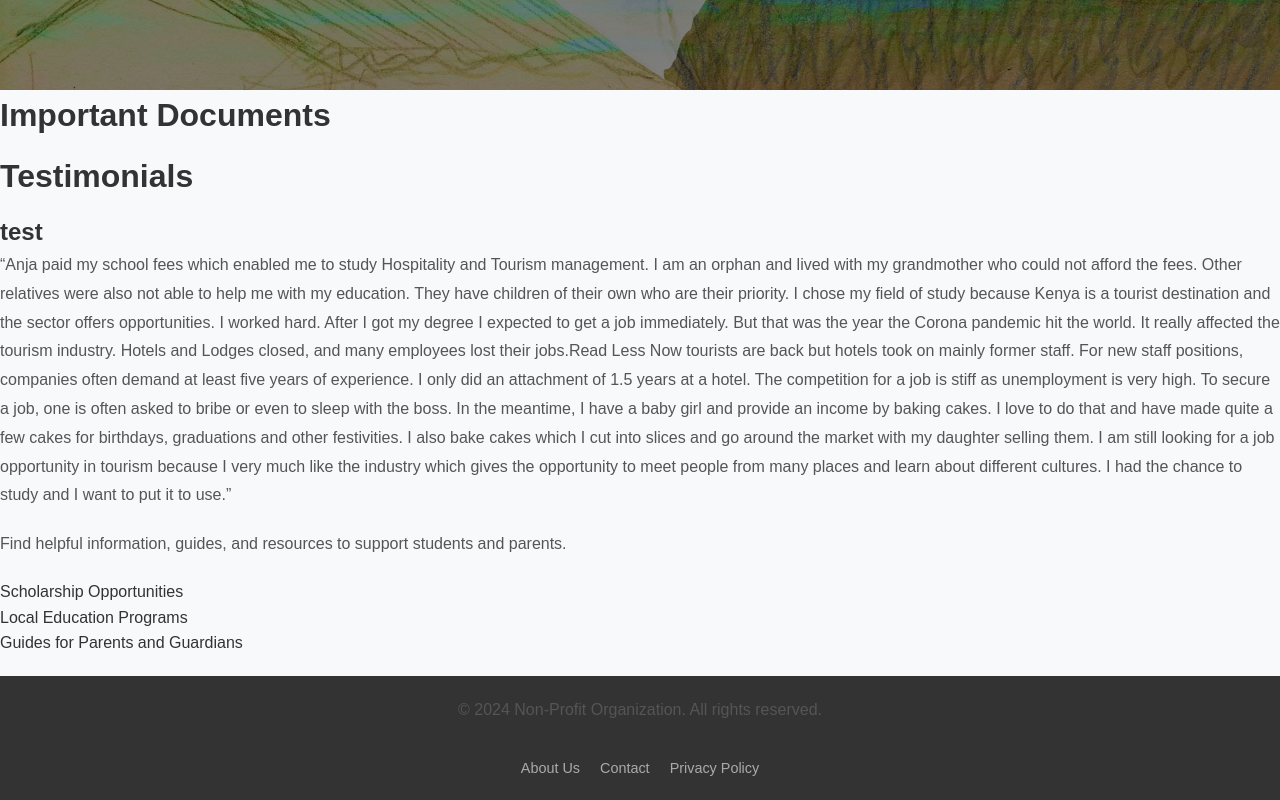
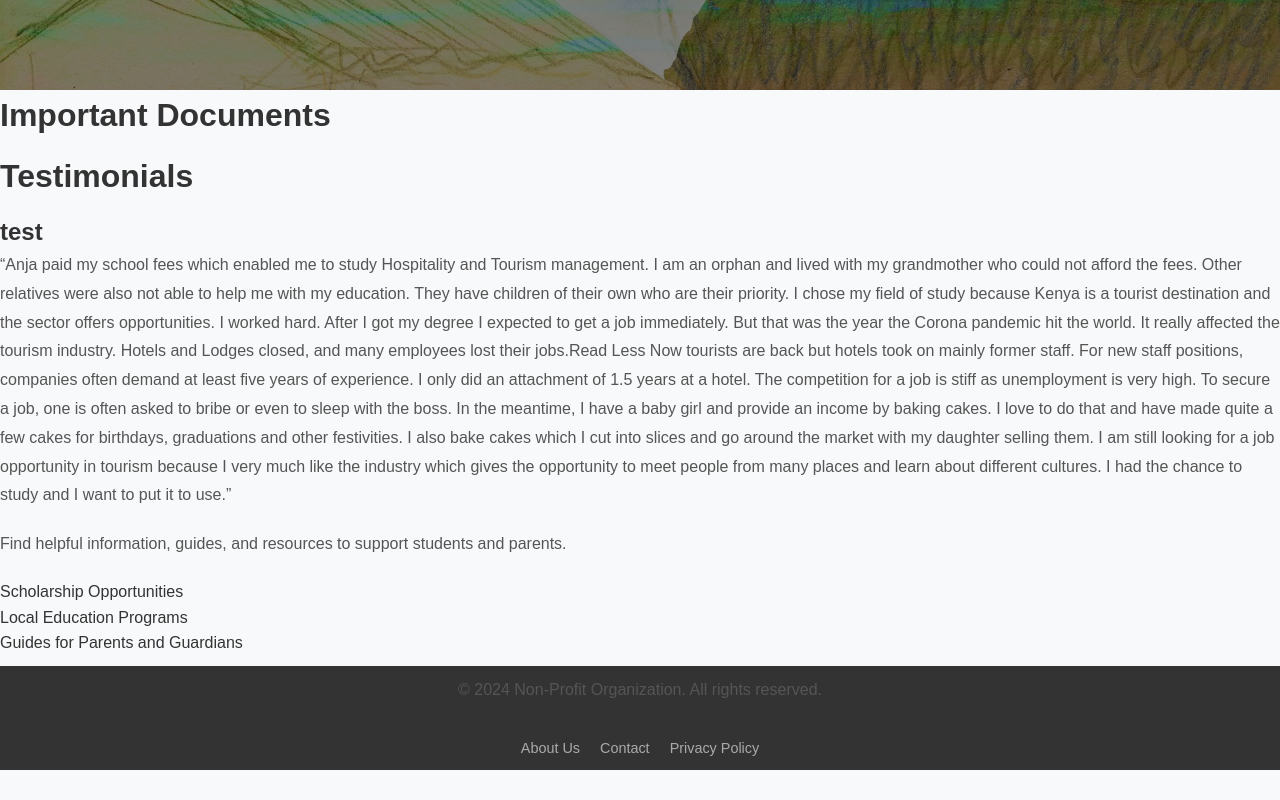
Before and after one commit to Trialerror-phase/reactui, a React (Create React App) app: page /resource in a window 1280 px wide. Shown: the part 441-1241 px from the top of the page. After the commit the page ends 1211 px from the top, so only its background shows below. Built offline with nearby package versions, Linux system fonts and the light colour scheme.

Commit message:
Update Footer.css

```diff
--- a/src/components/Footer.css
+++ b/src/components/Footer.css
@@ -3,9 +3,9 @@
 .footer {
     background-color: #333;
     color: white;
-    padding: 20px 0;
+    padding: 10px 0;
     text-align: center;
-    margin-top: 20px;
+    margin-top: 10px;
   }
 
   .footer-content {
```
